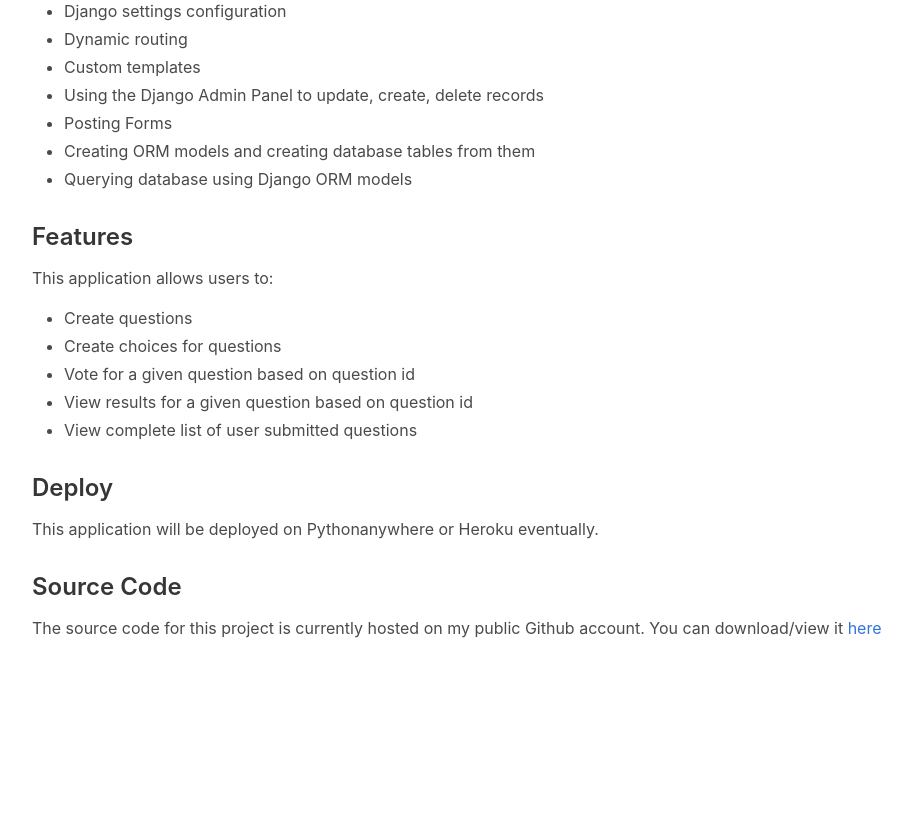
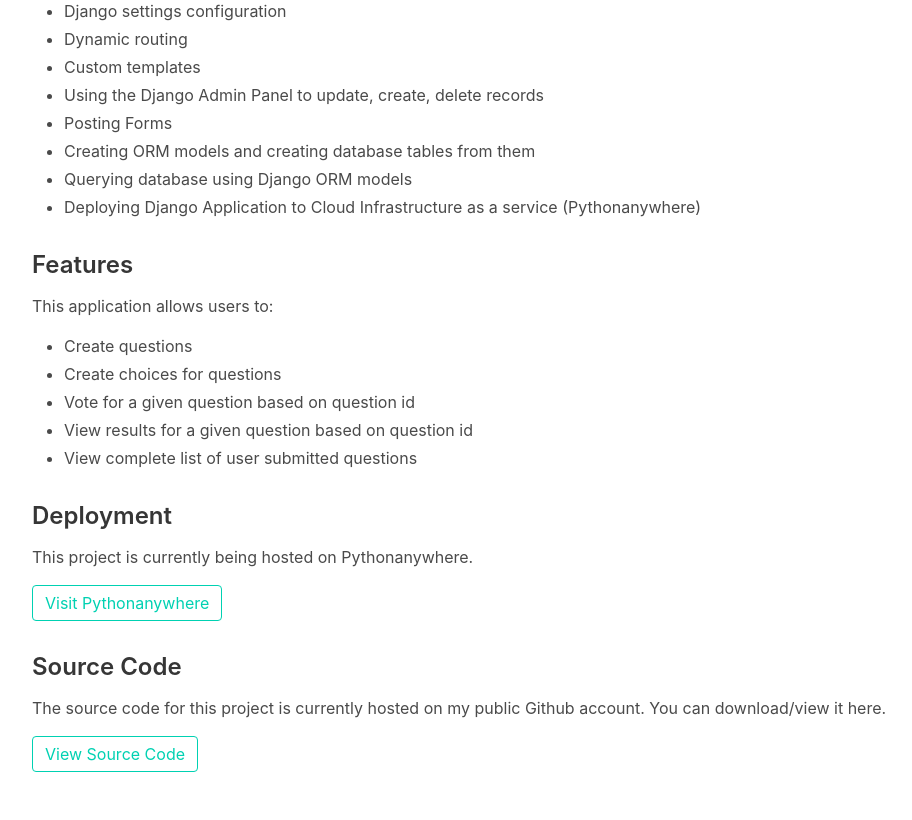
Before and after one commit to danielc92/django-docs-tutorial, a Django app: page / in a window 1280 px wide. Shown: the part 396-1216 px from the top of the page, without its empty margins (32-944 px from the left). Before the commit the page ends 1034 px from the top, so only its background shows below. Run offline with Django 3.2, Linux system fonts and the light colour scheme; some libraries are stand-ins or nearby versions.

Commit message:
Modified index contents

```diff
--- a/templates/index.html
+++ b/templates/index.html
@@ -23,6 +23,7 @@
 				<li>Posting Forms</li>
 				<li>Creating ORM models and creating database tables from them</li>
 				<li>Querying database using Django ORM models</li>
+				<li>Deploying Django Application to Cloud Infrastructure as a service (Pythonanywhere)</li>
 			</ul>
 			<h3>Features</h3>
 			<p>This application allows users to:</p>
@@ -34,12 +35,13 @@
 				<li>View complete list of user submitted questions</li>
 			</ul>
 
-			<h3>Deploy</h3>
-			<p>This application will be deployed on Pythonanywhere or Heroku eventually.</p>
+			<h3>Deployment</h3>
+			<p>This project is currently being hosted on Pythonanywhere.</p>
+			<p><a class="button is-primary is-outlined" href="https://www.pythonanywhere.com/">Visit Pythonanywhere</a></p>
 
 			<h3>Source Code</h3>
-			<p>The source code for this project is currently hosted on my public Github account. You can download/view it <a href="https://github.com/danielc92/django-docs-tutorial.git
-">here</a></p>
+			<p>The source code for this project is currently hosted on my public Github account. You can download/view it here.
+			<p><a class="button is-primary is-outlined" href="https://github.com/danielc92/django-docs-tutorial.git">View Source Code</a></p>
 		</section>
 	</section>
 
```
Also changed, not shown: db.sqlite3.
